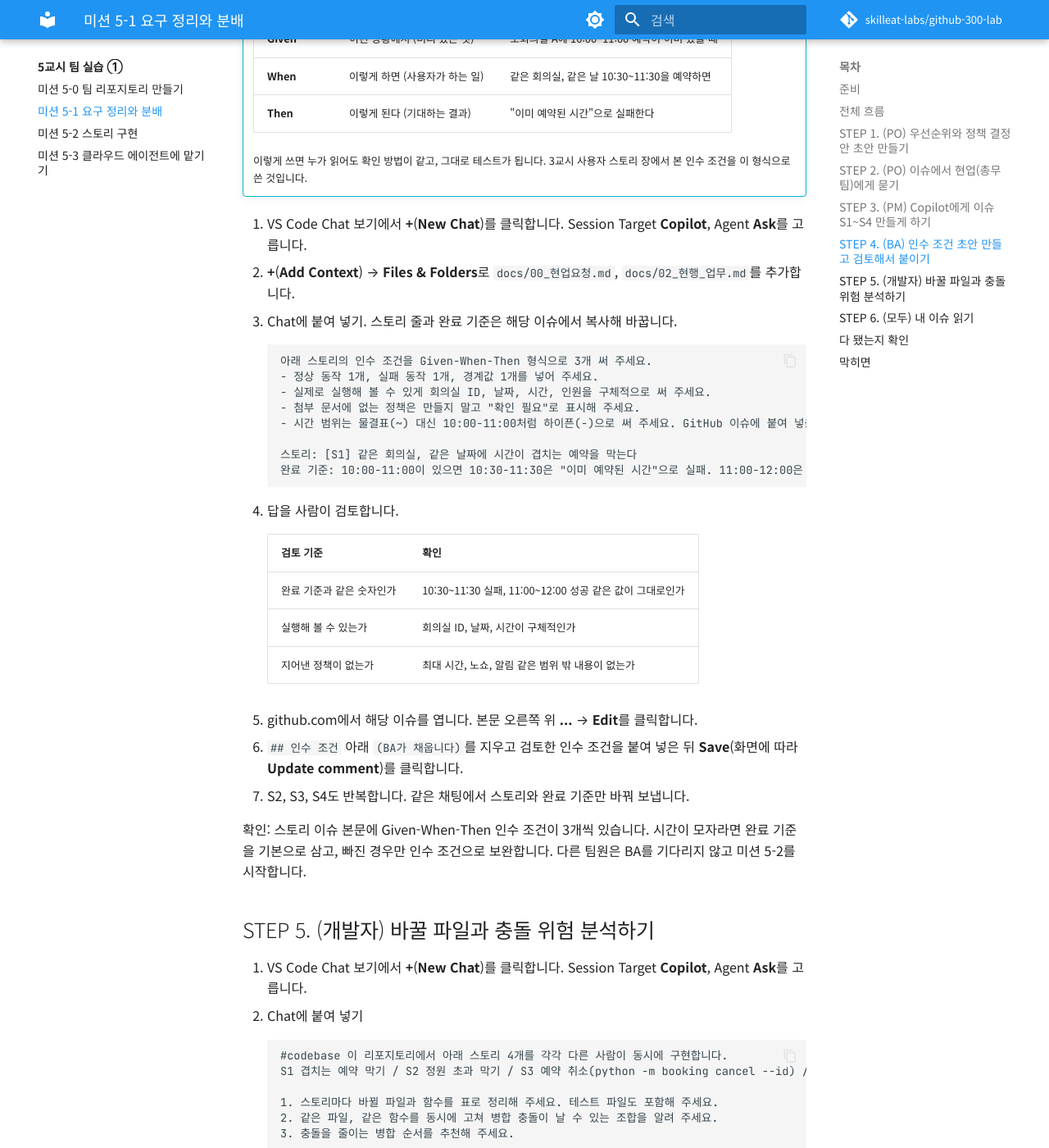
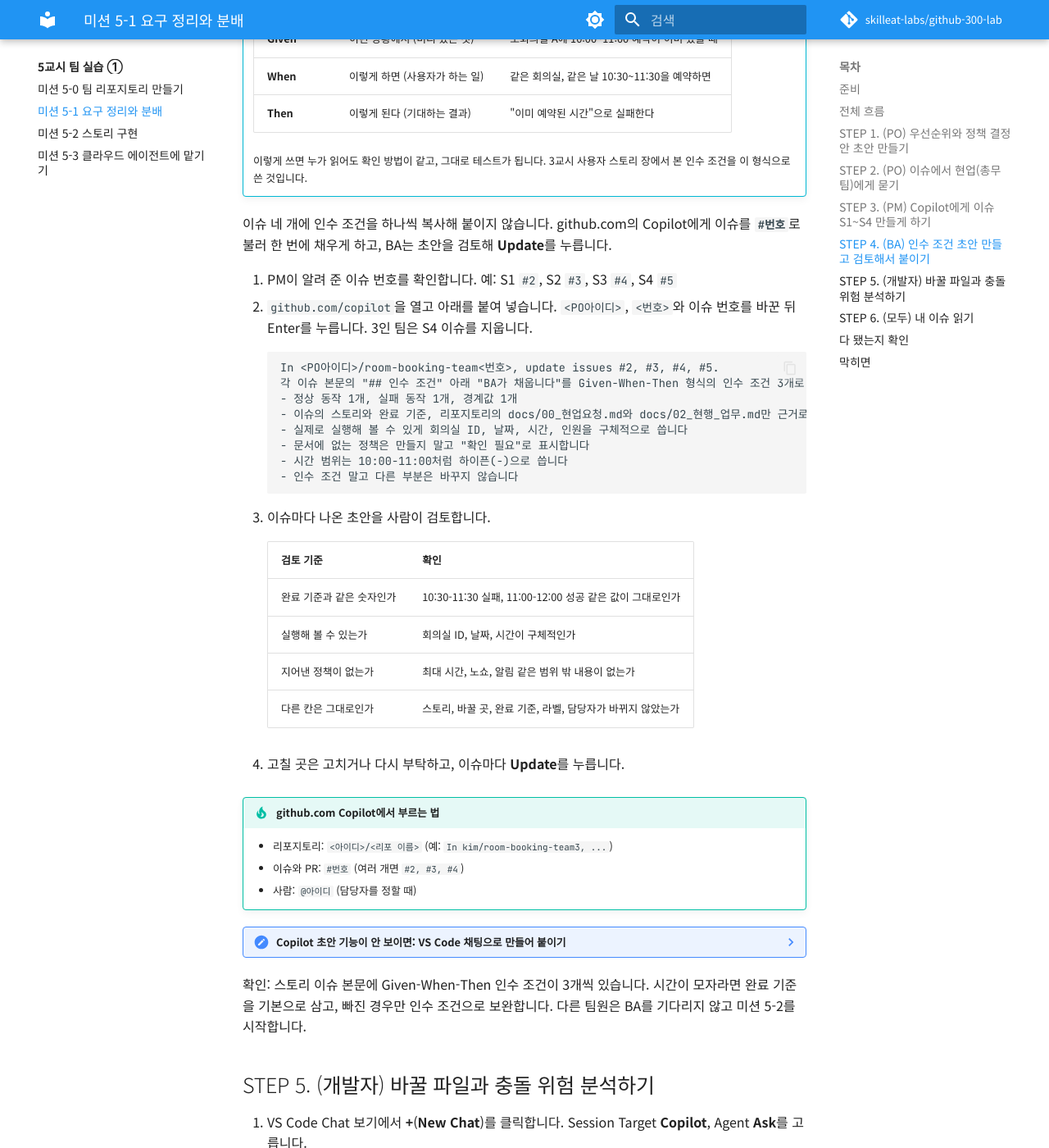
Before and after one commit to skilleat-labs/github-300-lab, an MkDocs documentation site: the page built from docs/class5/mission-1.md, in a window 1280 px wide and 1400 px high, scrolled down 4577 px. Shown: the whole window at 82% size. Built offline with MkDocs 1.6.1 and Material for MkDocs 9.7.7, drawn with Linux system fonts in a browser that asks for light colours; comment, search, counter and statistics services are not loaded; some of the changed text lies outside the part shown.

Commit message:
5-1 BA 인수 조건을 github.com Copilot으로 #번호 불러 한 번에 Update, 담당자는 @아이디로
Co-Authored-By: Claude Opus 5.5 <noreply@anthropic.com>

````diff
--- a/docs/class5/index.md
+++ b/docs/class5/index.md
@@ -187,7 +187,7 @@ S1과 S4는 오전에 개인 리포지토리에서 해 본 것입니다. 해 본
 
     **하는 일**
 
-    - 라벨 `스토리`를 만들고 이슈 S1~S4를 등록합니다. (5-1)
+    - 라벨 `스토리`를 만들고, github.com의 Copilot에게 이슈 S1~S4 초안을 맡겨 검토 후 등록합니다. 담당자는 `@아이디`로 정합니다. (5-1)
     - 이슈마다 담당자(Assignees)를 1명씩 정합니다. 전원이 하나씩입니다. (5-1)
     - 6교시에 리뷰 짝의 승인과 CI 초록을 최종 확인하고 PR을 순서대로 병합합니다. (6-1)
     - 5교시 끝에 클라우드 에이전트에게 맡길 이슈를 씁니다. (5-3)
@@ -195,7 +195,7 @@ S1과 S4는 오전에 개인 리포지토리에서 해 본 것입니다. 해 본
     **Copilot에게 시킬 일 (예시)**
 
     ```text
-    팀 백로그 S1~S4를 GitHub 이슈로 등록하려고 합니다. 각 이슈의 제목과 본문(스토리 한 줄, 바꿀 파일, 완료 기준)을 만들어 주세요. 근거는 docs/00_현업요청.md입니다.
+    In <PO아이디>/room-booking-team<번호>, 팀 백로그 S1~S4로 이슈를 하나씩 만들어 주세요. 본문은 스토리, 바꿀 곳, 완료 기준, 인수 조건 칸으로 쓰고, 라벨은 스토리, 담당자는 @아이디1~@아이디4로 해 주세요. (github.com/copilot에서)
     ```
 
     **받는 것과 넘기는 것**
@@ -213,14 +213,14 @@ S1과 S4는 오전에 개인 리포지토리에서 해 본 것입니다. 해 본
 
     **하는 일**
 
-    - 이슈 S1~S4의 인수 조건(Given-When-Then: 이런 상황에서, 이렇게 하면, 이렇게 된다) 초안을 Copilot으로 만들고, 직접 검토해 이슈 본문에 붙입니다. (5-1)
+    - github.com의 Copilot에게 이슈를 `#번호`로 불러 인수 조건(Given-When-Then: 이런 상황에서, 이렇게 하면, 이렇게 된다)을 채우게 하고, 직접 검토해 **Update**합니다. (5-1)
     - 6교시에 리뷰할 때 인수 조건이 애매하면 기준을 알려 줍니다. 리뷰 자체는 모두가 짝의 PR을 하나씩 맡습니다. (6-1)
     - 6-3에서 CR-001 영향 분석을 합니다.
 
     **Copilot에게 시킬 일 (예시)**
 
     ```text
-    아래 스토리의 인수 조건을 Given-When-Then 형식으로 3개 써 주세요. 경계값(맞닿은 시간, 정원과 같은 인원)을 하나 이상 넣어 주세요. 문서에 없는 정책은 만들지 말고 "확인 필요"로 표시해 주세요.
+    In <PO아이디>/room-booking-team<번호>, update issues #2, #3, #4, #5. 각 이슈의 "## 인수 조건"을 Given-When-Then 형식 3개(정상, 실패, 경계값)로 채워 주세요. 문서에 없는 정책은 "확인 필요"로 표시해 주세요. (github.com/copilot에서)
     ```
 
     **받는 것과 넘기는 것**
--- a/docs/class5/mission-1.md
+++ b/docs/class5/mission-1.md
@@ -20,7 +20,7 @@
 | 1 | PM | 라벨 `스토리` 만들고, Copilot에게 이슈 S1~S4 초안을 맡겨 검토 후 등록 | 바로 (PO와 동시에) |
 | 1 | 개발자 | 바꿀 파일과 충돌 위험 분석 → 댓글 | 바로 (분석은 S1~S4 목록으로 시작, 댓글은 이슈가 생기면) |
 | 2 | PO | 결정 못 한 정책을 이슈에서 `@skilleat-labs`(현업)에게 묻기 | 결정안 초안이 나오면 |
-| 3 | BA | 이슈마다 인수 조건 초안 → 검토 → 이슈 본문에 | PM이 이슈를 만들면. 3인 팀은 BA가 이슈를 만들면서 바로 |
+| 3 | BA | Copilot에게 이슈 `#번호`를 불러 인수 조건을 채우게 하고 검토 후 Update | PM이 이슈를 만들면. 3인 팀은 BA가 이슈를 만든 뒤 바로 |
 | 4 | 모두 | 내 이슈 읽기 | PM이 이슈를 만들면. 완료 기준으로 먼저 시작하고, 인수 조건은 BA가 이어서 보완 |
 
 ## STEP 1. (PO) 우선순위와 정책 결정안 초안 만들기
@@ -93,15 +93,15 @@
     ```
 
 3. 새 탭에서 `github.com/copilot`을 엽니다.
-4. 아래를 붙여 넣고 `<PO아이디>`, `<번호>`, 담당자 아이디를 5-0에서 메모한 팀원 아이디로 바꾼 뒤 Enter를 누릅니다. 3인 팀은 4) 줄을 지웁니다.
+4. 아래를 붙여 넣고 `<PO아이디>`, `<번호>`, `@아이디1`~`@아이디4`를 5-0에서 메모한 팀원 아이디로 바꾼 뒤 Enter를 누릅니다. 사람은 **`@아이디`**로 부릅니다. 3인 팀은 4) 줄을 지웁니다.
 
     ```text
     In <PO아이디>/room-booking-team<번호>, 아래 스토리로 이슈를 하나씩 만들어 주세요.
     각 이슈 본문은 "## 스토리"(누구로서, 무엇을 원한다, 왜냐하면 한 문장), "## 바꿀 곳", "## 완료 기준", "## 인수 조건"(내용은 "BA가 채웁니다")으로 쓰고, 라벨은 스토리를 붙여 주세요.
-    1) [S1] 같은 회의실, 같은 날짜에 시간이 겹치는 예약을 막는다 / 바꿀 곳 booking/rules.py / 완료 기준 10:00-11:00이 있으면 10:30-11:30은 "이미 예약된 시간"으로 실패, 11:00-12:00은 성공 / 담당 아이디1
-    2) [S2] 회의실 정원을 넘는 예약을 막는다 / 바꿀 곳 booking/rules.py / 완료 기준 소회의실 A(정원 4)에 5명이면 "정원을 넘었습니다"로 실패 / 담당 아이디2
-    3) [S3] 예약을 취소할 수 있다 / 바꿀 곳 booking/service.py, booking/__main__.py / 완료 기준 python -m booking cancel --id 3이면 #3이 목록에서 사라지고 "[취소 완료]" 출력. 없는 번호면 "[취소 실패] 없는 예약 번호입니다" / 담당 아이디3
-    4) [S4] 18:00에 끝나는 예약이 되게 고친다 / 바꿀 곳 booking/rules.py / 완료 기준 17:00-18:00 성공, 17:30-18:30 실패 / 담당 아이디4
+    1) [S1] 같은 회의실, 같은 날짜에 시간이 겹치는 예약을 막는다 / 바꿀 곳 booking/rules.py / 완료 기준 10:00-11:00이 있으면 10:30-11:30은 "이미 예약된 시간"으로 실패, 11:00-12:00은 성공 / 담당 @아이디1
+    2) [S2] 회의실 정원을 넘는 예약을 막는다 / 바꿀 곳 booking/rules.py / 완료 기준 소회의실 A(정원 4)에 5명이면 "정원을 넘었습니다"로 실패 / 담당 @아이디2
+    3) [S3] 예약을 취소할 수 있다 / 바꿀 곳 booking/service.py, booking/__main__.py / 완료 기준 python -m booking cancel --id 3이면 #3이 목록에서 사라지고 "[취소 완료]" 출력. 없는 번호면 "[취소 실패] 없는 예약 번호입니다" / 담당 @아이디3
+    4) [S4] 18:00에 끝나는 예약이 되게 고친다 / 바꿀 곳 booking/rules.py / 완료 기준 17:00-18:00 성공, 17:30-18:30 실패 / 담당 @아이디4
     문서에 없는 정책(최대 예약 시간, 노쇼 자동 취소 등)은 넣지 마세요.
     시간 범위는 물결표(~) 대신 10:00-11:00처럼 하이픈(-)으로 써 주세요.
     ```
@@ -177,32 +177,57 @@
     이렇게 쓰면 누가 읽어도 확인 방법이 같고, 그대로 테스트가 됩니다. 3교시 사용자 스토리 장에서 본 인수 조건을 이 형식으로 쓴 것입니다.
 
 
-1. VS Code Chat 보기에서 **+**(**New Chat**)를 클릭합니다. Session Target **Copilot**, Agent **Ask**를 고릅니다.
-2. **+**(**Add Context**) → **Files & Folders**로 `docs/00_현업요청.md`, `docs/02_현행_업무.md`를 추가합니다.
-3. Chat에 붙여 넣기. 스토리 줄과 완료 기준은 해당 이슈에서 복사해 바꿉니다.
+이슈 네 개에 인수 조건을 하나씩 복사해 붙이지 않습니다. github.com의 Copilot에게 이슈를 **`#번호`**로 불러 한 번에 채우게 하고, BA는 초안을 검토해 **Update**를 누릅니다.
+
+1. PM이 알려 준 이슈 번호를 확인합니다. 예: S1 `#2`, S2 `#3`, S3 `#4`, S4 `#5`
+2. `github.com/copilot`을 열고 아래를 붙여 넣습니다. `<PO아이디>`, `<번호>`와 이슈 번호를 바꾼 뒤 Enter를 누릅니다. 3인 팀은 S4 이슈를 지웁니다.
 
     ```text
-    아래 스토리의 인수 조건을 Given-When-Then 형식으로 3개 써 주세요.
-    - 정상 동작 1개, 실패 동작 1개, 경계값 1개를 넣어 주세요.
-    - 실제로 실행해 볼 수 있게 회의실 ID, 날짜, 시간, 인원을 구체적으로 써 주세요.
-    - 첨부 문서에 없는 정책은 만들지 말고 "확인 필요"로 표시해 주세요.
-    - 시간 범위는 물결표(~) 대신 10:00-11:00처럼 하이픈(-)으로 써 주세요. GitHub 이슈에 붙여 넣을 글입니다.
-
-    스토리: [S1] 같은 회의실, 같은 날짜에 시간이 겹치는 예약을 막는다
-    완료 기준: 10:00-11:00이 있으면 10:30-11:30은 "이미 예약된 시간"으로 실패. 11:00-12:00은 성공(맞닿음은 겹침 아님)
+    In <PO아이디>/room-booking-team<번호>, update issues #2, #3, #4, #5.
+    각 이슈 본문의 "## 인수 조건" 아래 "BA가 채웁니다"를 Given-When-Then 형식의 인수 조건 3개로 바꿔 주세요.
+    - 정상 동작 1개, 실패 동작 1개, 경계값 1개
+    - 이슈의 스토리와 완료 기준, 리포지토리의 docs/00_현업요청.md와 docs/02_현행_업무.md만 근거로 합니다
+    - 실제로 실행해 볼 수 있게 회의실 ID, 날짜, 시간, 인원을 구체적으로 씁니다
+    - 문서에 없는 정책은 만들지 말고 "확인 필요"로 표시합니다
+    - 시간 범위는 10:00-11:00처럼 하이픈(-)으로 씁니다
+    - 인수 조건 말고 다른 부분은 바꾸지 않습니다
     ```
 
-4. 답을 사람이 검토합니다.
+3. 이슈마다 나온 초안을 사람이 검토합니다.
 
     | 검토 기준 | 확인 |
     |---|---|
-    | 완료 기준과 같은 숫자인가 | 10:30~11:30 실패, 11:00~12:00 성공 같은 값이 그대로인가 |
+    | 완료 기준과 같은 숫자인가 | 10:30-11:30 실패, 11:00-12:00 성공 같은 값이 그대로인가 |
     | 실행해 볼 수 있는가 | 회의실 ID, 날짜, 시간이 구체적인가 |
     | 지어낸 정책이 없는가 | 최대 시간, 노쇼, 알림 같은 범위 밖 내용이 없는가 |
+    | 다른 칸은 그대로인가 | 스토리, 바꿀 곳, 완료 기준, 라벨, 담당자가 바뀌지 않았는가 |
 
-5. github.com에서 해당 이슈를 엽니다. 본문 오른쪽 위 **...** → **Edit**를 클릭합니다.
-6. `## 인수 조건` 아래 `(BA가 채웁니다)`를 지우고 검토한 인수 조건을 붙여 넣은 뒤 **Save**(화면에 따라 **Update comment**)를 클릭합니다.
-7. S2, S3, S4도 반복합니다. 같은 채팅에서 스토리와 완료 기준만 바꿔 보냅니다.
+4. 고칠 곳은 고치거나 다시 부탁하고, 이슈마다 **Update**를 누릅니다.
+
+!!! tip "github.com Copilot에서 부르는 법"
+    - 리포지토리: `<아이디>/<리포 이름>` (예: `In kim/room-booking-team3, ...`)
+    - 이슈와 PR: `#번호` (여러 개면 `#2, #3, #4`)
+    - 사람: `@아이디` (담당자를 정할 때)
+
+??? note "Copilot 초안 기능이 안 보이면: VS Code 채팅으로 만들어 붙이기"
+    1. VS Code Chat 보기에서 **+**(**New Chat**)를 클릭합니다. Session Target **Copilot**, Agent **Ask**를 고릅니다.
+    2. `#00_현업요청.md`, `#02_현행_업무.md`를 입력해 문서를 붙입니다.
+    3. 아래를 붙여 넣습니다. 스토리 줄과 완료 기준은 해당 이슈에서 복사해 바꿉니다.
+
+        ```text
+        아래 스토리의 인수 조건을 Given-When-Then 형식으로 3개 써 주세요.
+        - 정상 동작 1개, 실패 동작 1개, 경계값 1개를 넣어 주세요.
+        - 실제로 실행해 볼 수 있게 회의실 ID, 날짜, 시간, 인원을 구체적으로 써 주세요.
+        - 첨부 문서에 없는 정책은 만들지 말고 "확인 필요"로 표시해 주세요.
+        - 시간 범위는 물결표(~) 대신 10:00-11:00처럼 하이픈(-)으로 써 주세요. GitHub 이슈에 붙여 넣을 글입니다.
+
+        스토리: [S1] 같은 회의실, 같은 날짜에 시간이 겹치는 예약을 막는다
+        완료 기준: 10:00-11:00이 있으면 10:30-11:30은 "이미 예약된 시간"으로 실패. 11:00-12:00은 성공(맞닿음은 겹침 아님)
+        ```
+
+    4. 답을 위 검토 기준으로 확인합니다.
+    5. github.com에서 해당 이슈의 본문 **...** → **Edit**를 클릭하고, `## 인수 조건` 아래에 붙여 넣은 뒤 **Save**를 클릭합니다.
+    6. S2, S3, S4도 같은 채팅에서 스토리와 완료 기준만 바꿔 반복합니다.
 
 확인: 스토리 이슈 본문에 Given-When-Then 인수 조건이 3개씩 있습니다. 시간이 모자라면 완료 기준을 기본으로 삼고, 빠진 경우만 인수 조건으로 보완합니다. 다른 팀원은 BA를 기다리지 않고 미션 5-2를 시작합니다.
 
````
